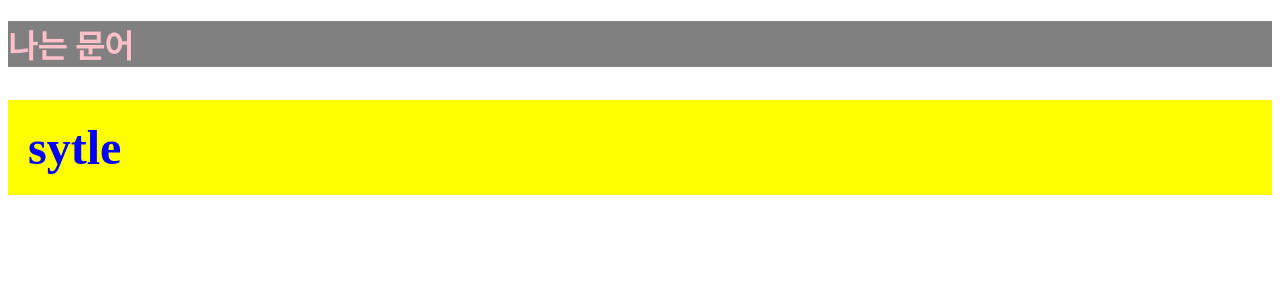
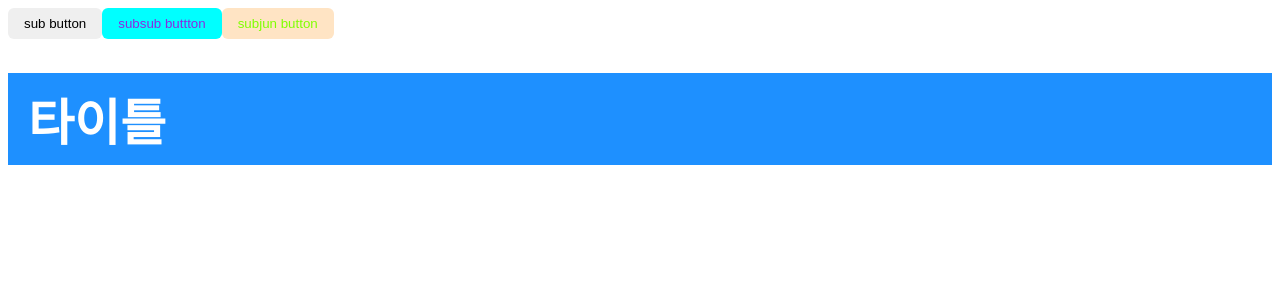
Before and after one commit to sansantokki762/react, a React (Vite) app in the folder homework1/: page / in a window 1280 px wide. Shown: the top 300 px of the page. Built offline with nearby package versions, Linux system fonts and the light colour scheme.

Commit message:
css 다른 파일

```diff
--- /dev/null
+++ b/homework1/src/button.module.css
@@ -0,0 +1,23 @@
+.btn {
+    border: none;
+    border-radius: 6px;
+    padding: 8px 16px;
+    cursor: pointer;
+}
+
+.primary {
+    background-color: aqua;
+    color: blueviolet;
+}
+.secondary {
+    composes:btn;                  /*btn이랑 합침*/
+    background-color: bisque;
+    color:chartreuse;
+}
+
+:global(.myheader) {    /*글로벌 문법*/
+    padding: 10px 20px;
+    font-size: 50px;
+    color: white;
+    background-color: dodgerblue;
+}
--- a/homework1/src/main.jsx
+++ b/homework1/src/main.jsx
@@ -451,7 +451,7 @@ function App6 () {
 //css//
 
 //import "./style1.css"; // 스타일 자체를 불러 옴//
-import styles from "./style1.module.css"
+import style from "./style1.module.css"
 
 function Style() {
 
@@ -464,12 +464,35 @@ function Style() {
   return(
     <>
       <h1 style={{color:'pink', backgroundColor: 'gray'}}>나는 문어</h1>  { /*객체 집어넣기*/}
-      <h1 className={styles.title} >sytle</h1>
+      <h1 className={style.title} >sytle</h1>
+    </>
+  )
+}
+
+///////////////////////////////////////////////////////////////////
+
+//숙10//
+
+import styles from "./button.module.css"
+
+function Btn() {
+  return(
+    <>
+    <button className={styles.btn}>
+      sub button
+    </button>
+    <button className={`${styles.btn} ${styles.primary}`}> {/*이러면 살짝 복잡함*/}
+      subsub buttton
+    </button>
+    <button className={styles.secondary}> {/*하나의 이름으로 두 개 호출*/}
+      subjun button
+    </button>
+    <h1 className='myheader'>타이틀</h1> {/*글로벌은 이렇게 불러옴*/}
     </>
   )
 }
 
 
 createRoot(document.getElementById('root')).render/* body를 랜더함*/ (
-    <Style/>
+    <Btn/>
 )
```
